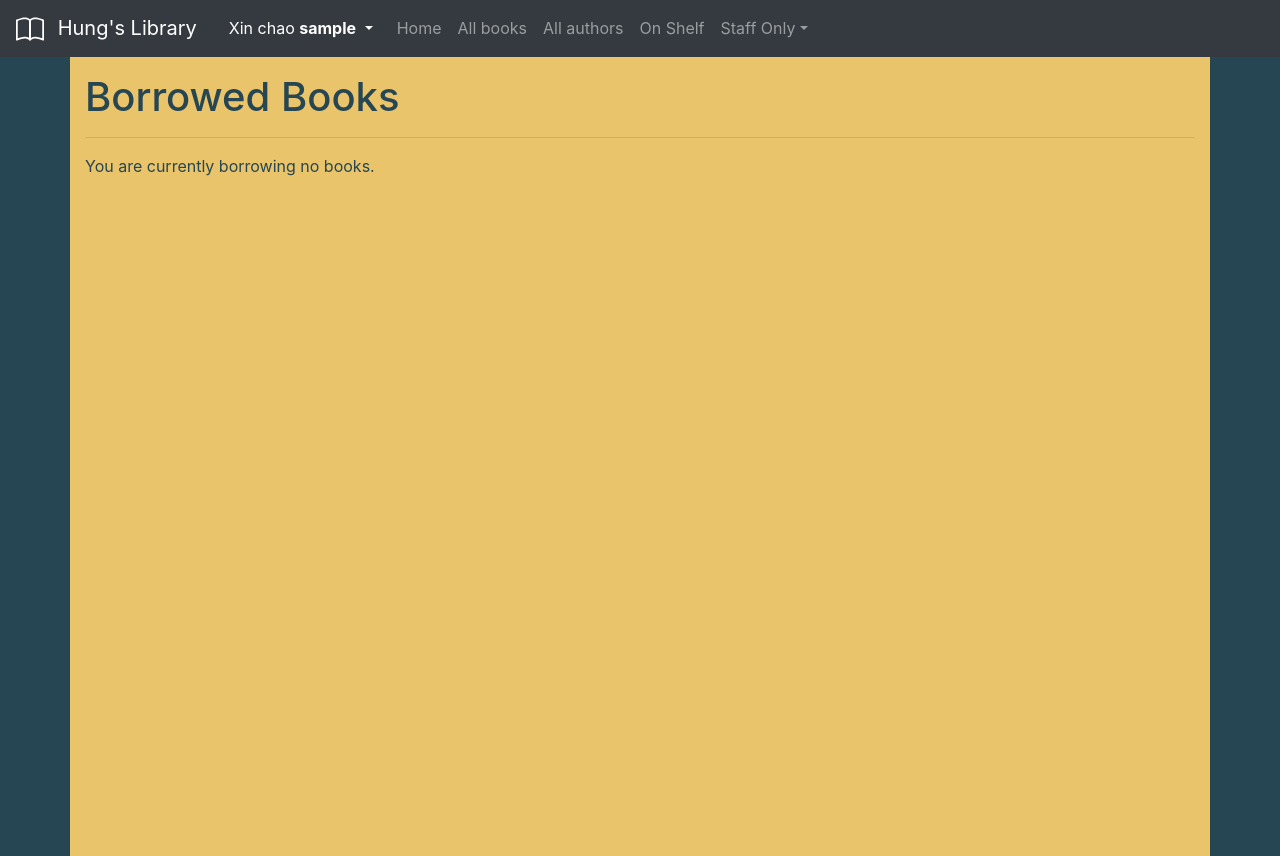
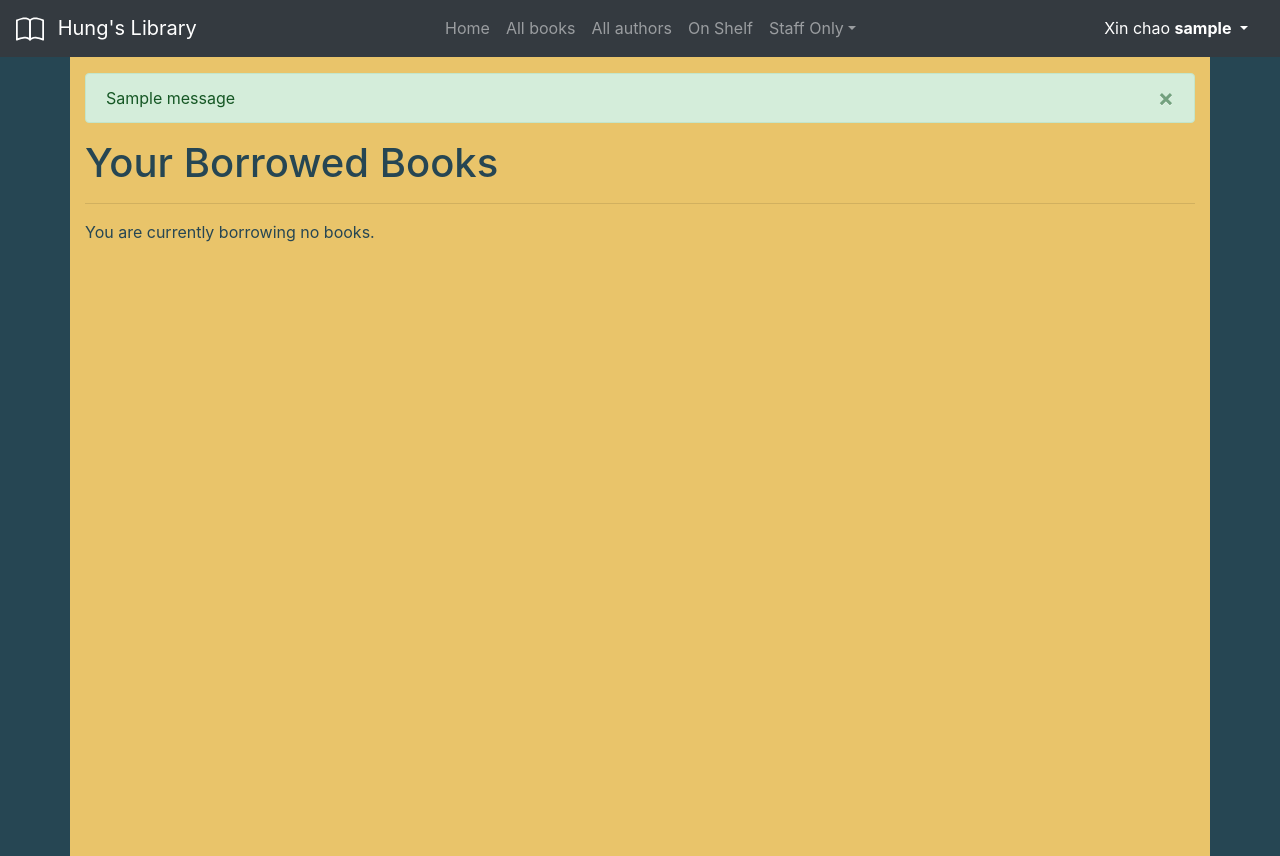
Before and after one commit to hungntgrb/local_library, a Django app: page /catalog/mybooks/ in a window 1280 px wide. Shown: the top 856 px of the page. Run offline with Django 3.2, Linux system fonts and the light colour scheme; a user stored in the database is signed in; tables that the repository leaves empty hold one stand-in row (values such as "Sample post"); one stand-in notice (Sample message) is shown; some libraries are stand-ins or nearby versions.

Commit message:
Them alert messages + style

```diff
--- a/catalog/models.py
+++ b/catalog/models.py
@@ -79,6 +79,9 @@ class BookInstance(models.Model):
             return True
         return False
 
+    def days_left(self):
+        return (self.due_back - date.today()).days
+
 
 class Author(models.Model):
     """Model represent an author"""
--- a/catalog/templates/base_generic.html
+++ b/catalog/templates/base_generic.html
@@ -27,7 +27,7 @@
 
         Hung's Library</a>
 
-      <ul class="nav">
+      <ul class="nav order-lg-last">
         {% if user.is_authenticated %}
 
         <li class="nav-item dropdown">
@@ -58,7 +58,7 @@
       </button>
 
       <div class="collapse navbar-collapse" id="libNav">
-        <ul class="navbar-nav">
+        <ul class="navbar-nav mx-auto">
           <li class="nav-item"><a class="nav-link" href="{% url 'index' %}">Home</a></li>
 
           <li class="nav-item"><a class="nav-link" href="{% url 'books' %}">All books</a></li>
@@ -79,9 +79,30 @@
     </nav>
 
     <div class="container py-3">
+      <!------ MESSAGE SECTION -------->
+      {% if messages %}
+
+      {% for message in messages %}
+      <div class="alert alert-{{message.level_tag}} alert-dismissible" role="alert">
+
+        {% if "safe" in message.extra_tags %}
+        {{ message|safe }}
+        {% else %}
+        {{ message }}
+        {% endif %}
+
+        <button class="close" type="button" data-dismiss="alert" aria-label="Close">
+          <span aria-hidden="true">&times;</span>
+        </button>
+      </div>
+
+      {% endfor %}
+      {% endif %}
+      <!------ END MESSAGE SECTION -------->
 
       {% block content %}
       {% endblock content %}
+
       <!-- ---------- PAGINATION --------------->
       {% if is_paginated %}
       <nav aria-label="Pages">
@@ -104,6 +125,7 @@
         </ul>
       </nav>
       {% endif %}
+      <!------------ END PAGINATION --------------->
 
     </div>
 
--- a/catalog/templates/catalog/books_loaned_by_user.html
+++ b/catalog/templates/catalog/books_loaned_by_user.html
@@ -2,7 +2,7 @@
 
 {% block content %}
 
-<h1>Borrowed Books</h1>
+<h1>{% block title %}Your Borrowed Books{% endblock title %}</h1>
 <hr />
 
 {% if object_list %}
@@ -21,7 +21,9 @@
   <tr>
     <th scope="row">{{ forloop.counter }}</th>
     <td><a href="{% url 'book-detail' bookInst.book.pk %}">{{ bookInst.book.title }} </a></th>
-    <td class="{% if bookInst.is_overdue %}text-danger{% endif %}">{{ bookInst.due_back }}</td>
+    <td class="{% if bookInst.is_overdue %}text-danger{% endif %}">
+      {{ bookInst.due_back }}<span class="text-muted ml-3">({{ bookInst.days_left }} days left)</span>
+    </td>
     <td><a class="btn" href="{% url 'return_a_book' bookInst.pk %}">Return</a></td>
   </tr>
   {% endfor %}
--- a/catalog/views.py
+++ b/catalog/views.py
@@ -7,6 +7,7 @@ from django.views import generic
 from django.views.generic.edit import CreateView, UpdateView, DeleteView
 from django.contrib.auth.mixins import LoginRequiredMixin, PermissionRequiredMixin
 from django.contrib.auth.decorators import login_required, permission_required
+from django.contrib import messages
 
 from .models import Book, Author, BookInstance, Genre
 from .forms import RenewBookForm, RenewBookModelForm
@@ -59,6 +60,11 @@ def borrow_a_book(request, uid):
     book_copy.borrower = request.user
     book_copy.due_back = datetime.date.today() + datetime.timedelta(weeks=3)
     book_copy.save()
+    # Display message
+    on_shelf = reverse('avail_books')
+    messages.success(
+        request, f'You have successfully borrowed a book. <a class="alert-link" href="{on_shelf}">Borrow another one?</a>', extra_tags='safe')
+
     return redirect(reverse('my-borrowed'))
 
 
@@ -66,6 +72,13 @@ def return_a_book(request, uid):
     book_copy = BookInstance.objects.filter(pk=uid)
     changes = {'status': 'a', 'borrower': None, 'due_back': None}
     book_copy.update(**changes)
+
+    book_name = book_copy.first().book.title
+
+    messages.success(request,
+                     f'You have returned <a class="alert-link" href="#">{book_name}</a>.',
+                     extra_tags='safe')
+
     return redirect(reverse('my-borrowed'))
 
 
```
